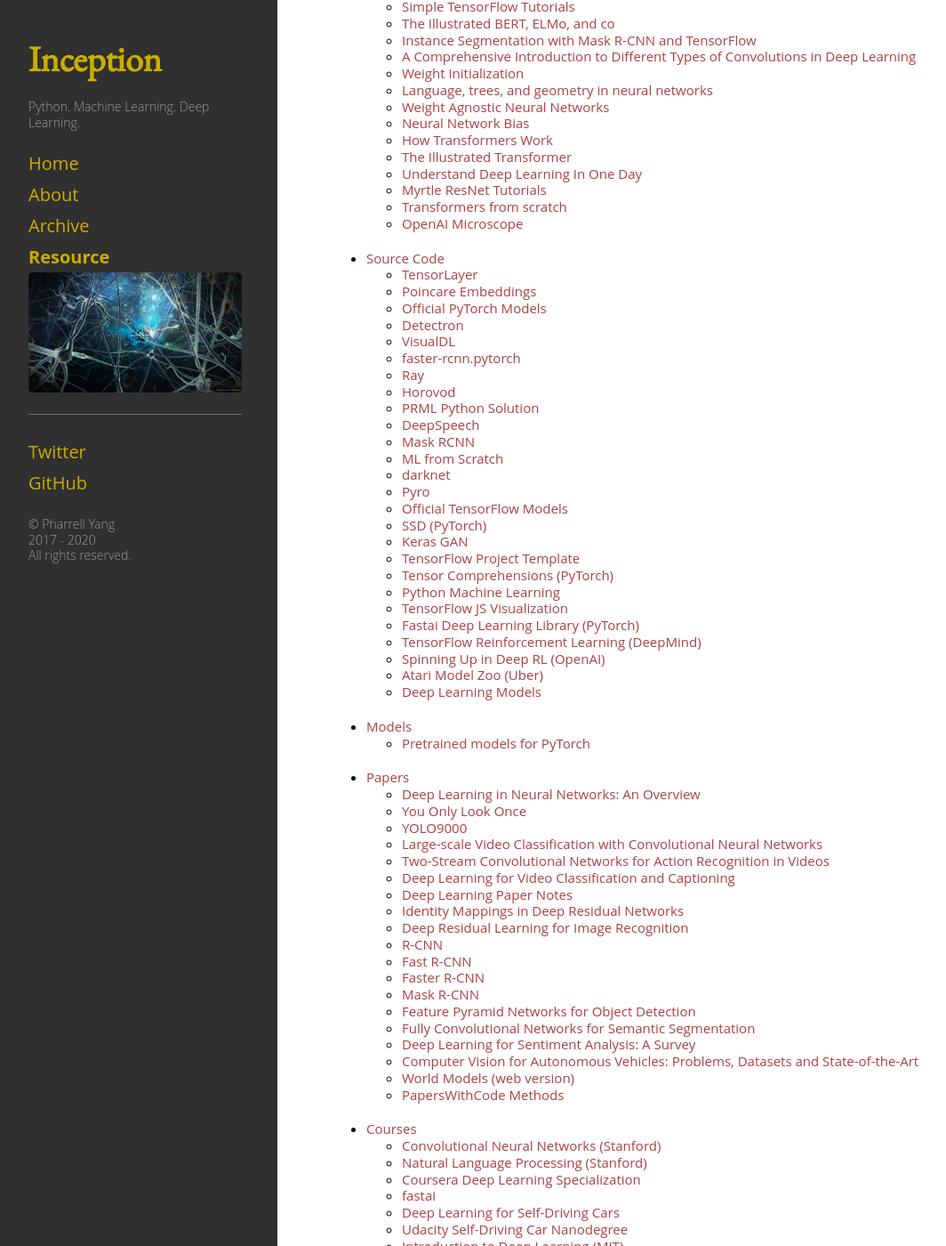
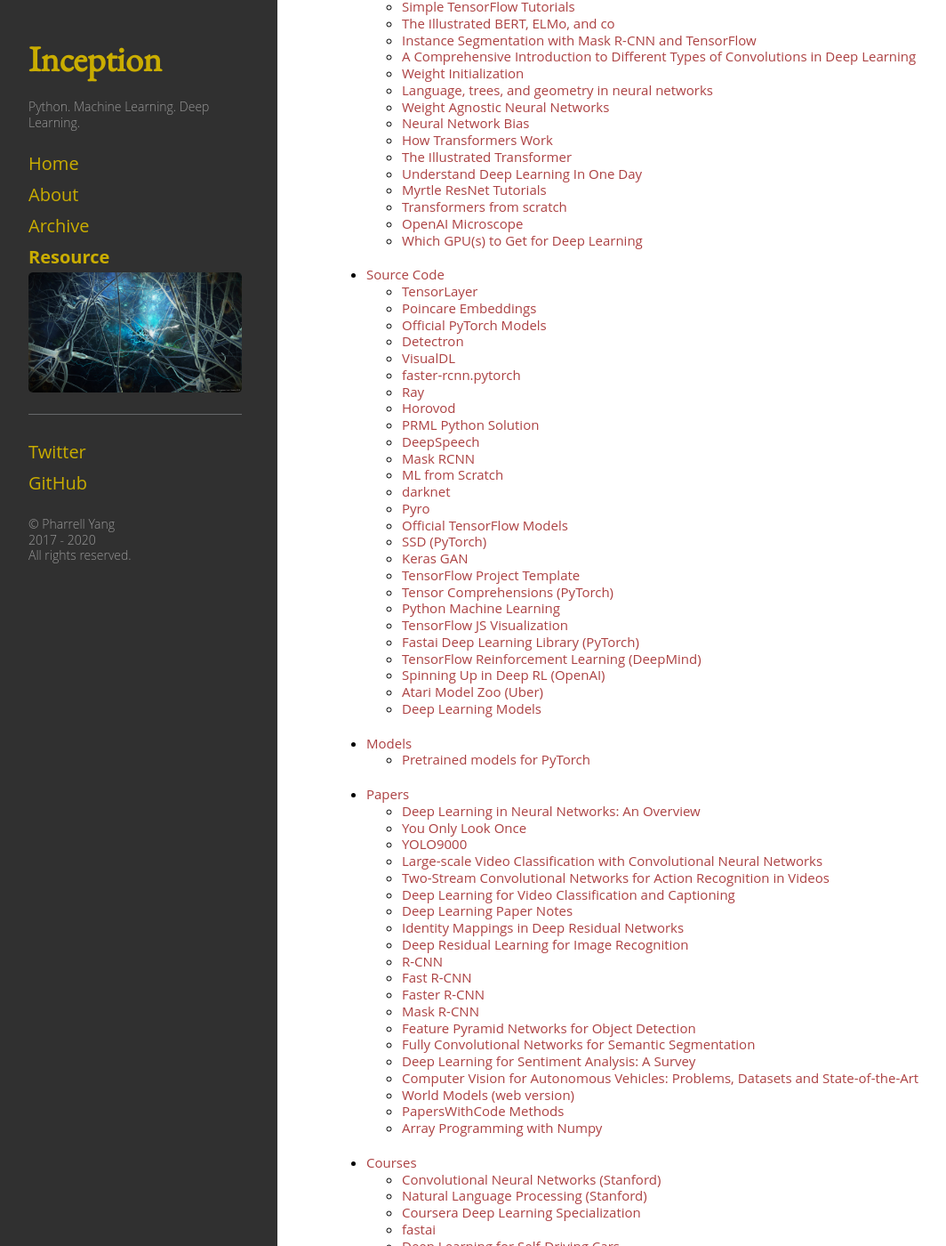
Before and after one commit to pharrellyhy/pharrellyhy.github.io.bakcup, a Jekyll site: the page built from resource.md, in a window 1280 px wide and 1400 px high, scrolled down 1356 px. Shown: the whole window at 89% size, without its empty margins (8-1072 px from the left). Built offline with Jekyll 4.4.1, drawn with Linux system fonts in a browser that asks for light colours.

Commit message:
Updates resource

```diff
--- a/_data/nav.yml
+++ b/_data/nav.yml
@@ -229,7 +229,10 @@
       url: "http://www.peterbloem.nl/blog/transformers"
 
     - title: "OpenAI Microscope"
-      uril: "https://microscope.openai.com/models"
+      url: "https://microscope.openai.com/models"
+
+    - title: "Which GPU(s) to Get for Deep Learning"
+      url: "https://timdettmers.com/2020/09/07/which-gpu-for-deep-learning/"
 
 - title: "Source Code"
   sublinks:
@@ -379,6 +382,8 @@
     - title: "PapersWithCode Methods"
       url: "https://paperswithcode.com/methods"
 
+    - title: "Array Programming with Numpy"
+      url: "https://www.nature.com/articles/s41586-020-2649-2"
 
 - title: "Courses"
   sublinks:
```
